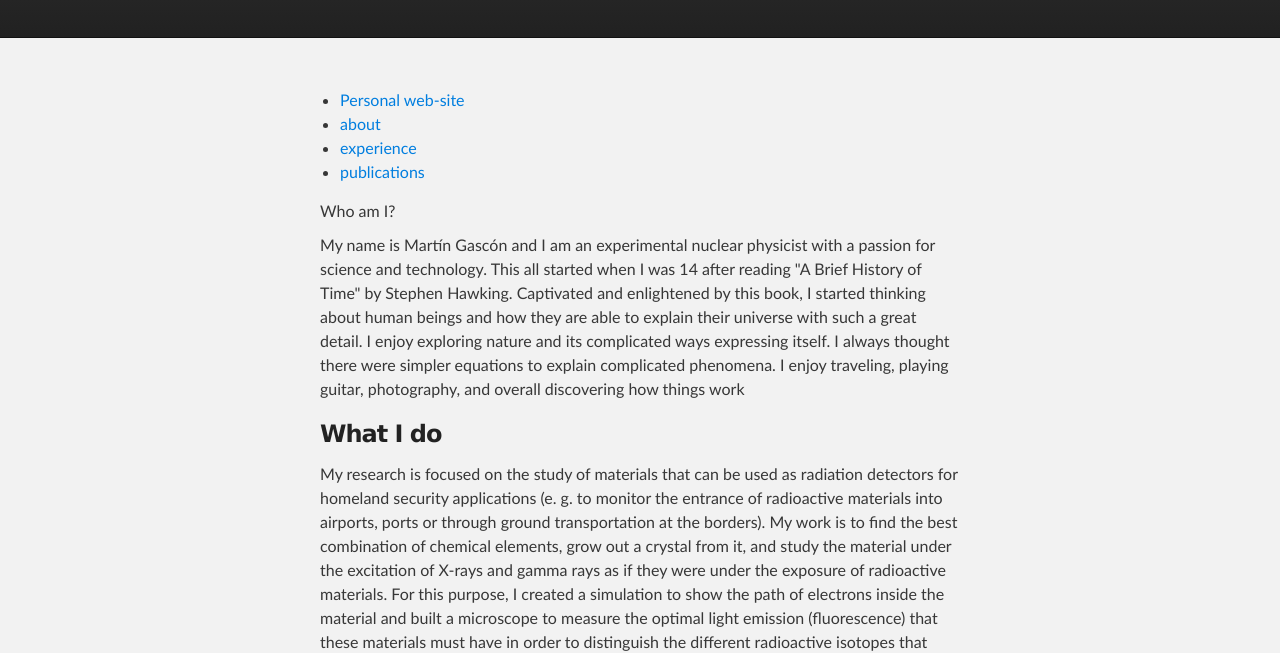
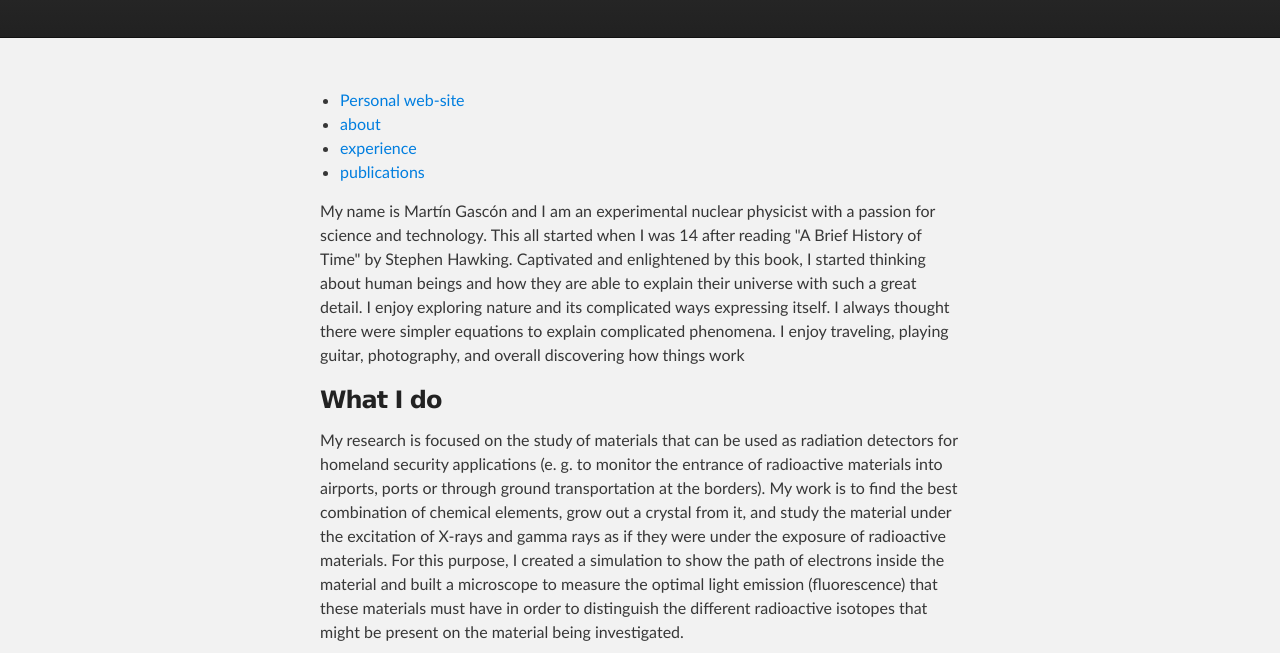
Before and after one commit to martingascon/martingascon.github.io, a plain HTML site: page index.html in a window 1280 px wide. Shown: the part 172-825 px from the top of the page. Drawn offline with Linux system fonts and the light colour scheme.

Commit message:
Update index.html

```diff
--- a/index.html
+++ b/index.html
@@ -39,9 +39,6 @@
         <li><a href="http://www.martingascon.com/peer-reviewed-publications.html">publications</a></li>
       </ul>
 
-<a id="welcome-to-github-pages" class="anchor" href="#welcome-to-github-pages" aria-hidden="true"><span class="octicon octicon-link"></span></a>Who am I?</h3>
-
-
 <p> My name is Martín Gascón and I am an experimental nuclear physicist with  a passion for science and technology. This all started when I was 14 after reading "A Brief History of Time" by Stephen Hawking. Captivated and enlightened by this book, I started thinking about human beings and how they are able to explain their universe with such a great detail. I enjoy exploring nature and its complicated ways expressing itself. I always thought there were simpler equations to explain complicated phenomena. I enjoy traveling, playing guitar, photography, and overall discovering how things work </p>
 
 <h3>
```
